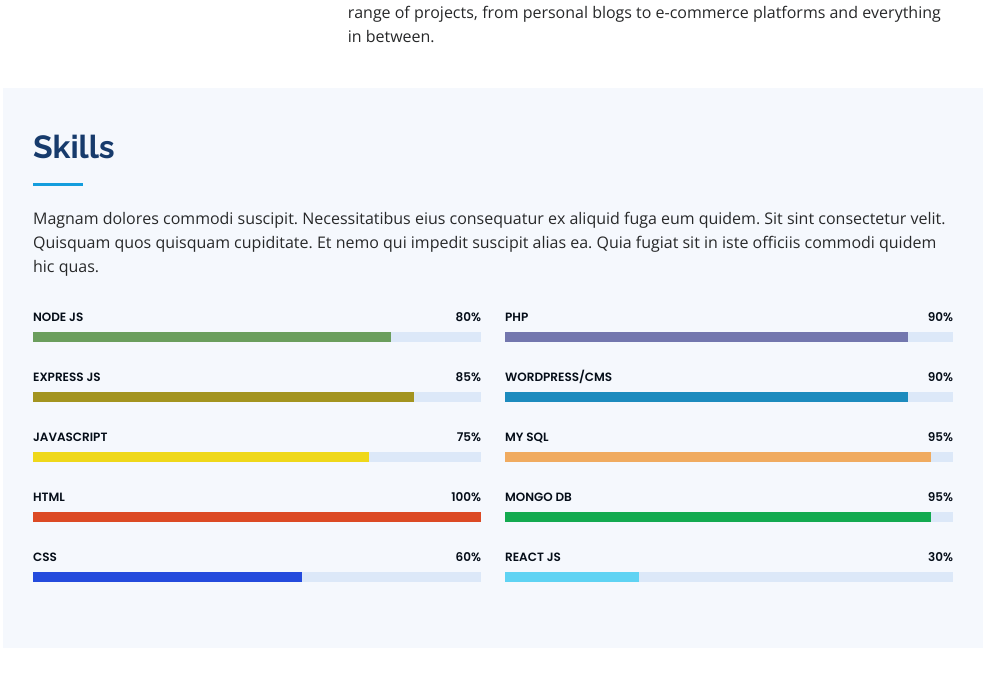
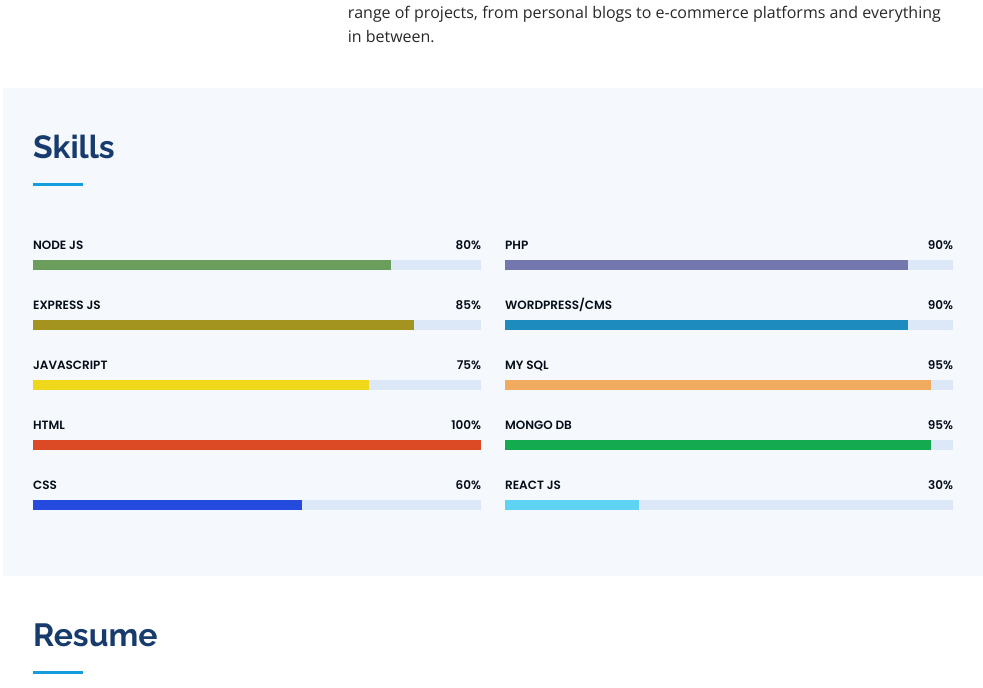
Before and after one commit to SUBHA12161/portfolio, a Node server app: page / in a window 1280 px wide. Shown: the part 1288-1976 px from the top of the page, without its empty margins (297-1280 px from the left). Run offline with Node 20, Linux system fonts and the light colour scheme; some libraries are stand-ins or nearby versions.

Commit message:
Update home.ejs

```diff
--- a/views/pages/home.ejs
+++ b/views/pages/home.ejs
@@ -127,9 +127,6 @@
 
 				<div class="section-title">
 					<h2>Skills</h2>
-					<p>Magnam dolores commodi suscipit. Necessitatibus eius consequatur ex aliquid fuga eum quidem. Sit
-						sint consectetur velit. Quisquam quos quisquam cupiditate. Et nemo qui impedit suscipit alias
-						ea. Quia fugiat sit in iste officiis commodi quidem hic quas.</p>
 				</div>
 
 				<div class="row skills-content">
```
